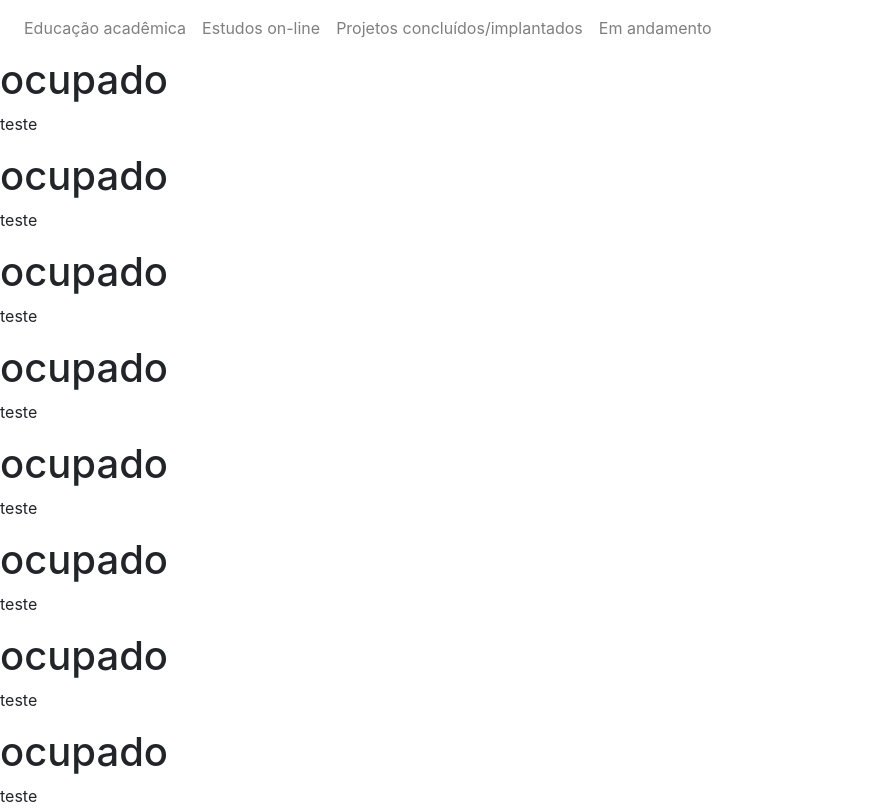
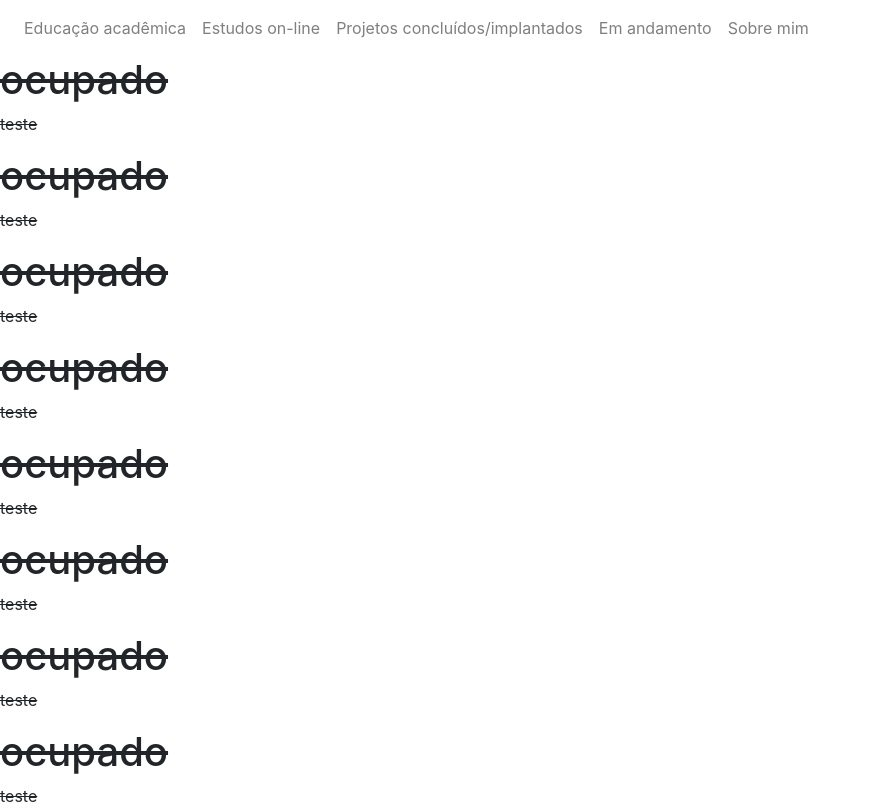
Before and after one commit to AlandouglasMendes/diginovbootstrap, a plain HTML site: page index.html in a window 1280 px wide. Shown: the top 811 px of the page, without its empty margins (0-871 px from the left). Drawn offline with Linux system fonts and the light colour scheme.

Commit message:
first commit

```diff
--- a/index.html
+++ b/index.html
@@ -22,9 +22,15 @@
                     <li class = 'nav-item'>
                         <a class = 'nav-link' href='#'>Em andamento</a>
                     </li>
+                    <li class = 'nav-item'>
+                        <a class = 'nav-link' href='#'>Sobre mim</a>
+                    </li>
                 </ul>
             </div>
         </nav>
+        <section>
+            <s>
+        </section>
         <h1>ocupado</h1>
         <p>teste</p>
         <h1>ocupado</h1>
```
